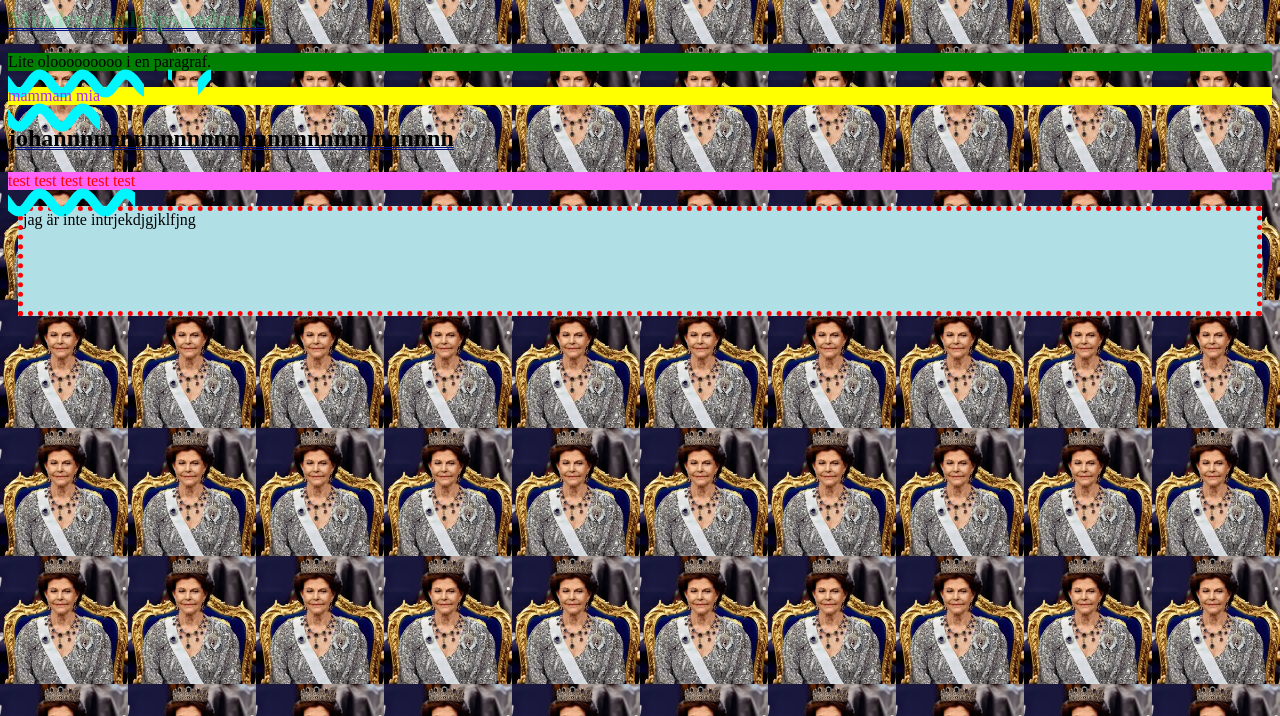
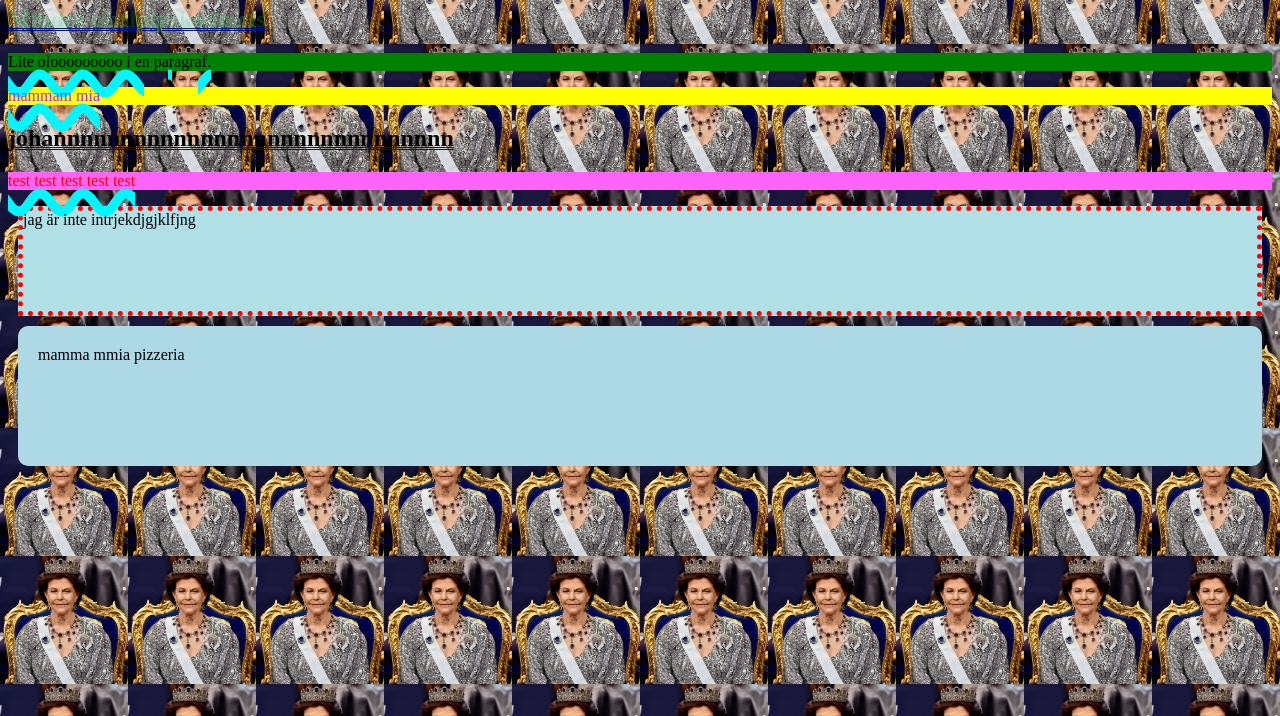
Before and after one commit to olho2008/olho2008.github.io, a plain HTML site: page css.html in a window 1280 px wide. Shown: the part 84-800 px from the top of the page. Drawn offline with Linux system fonts and the light colour scheme.

Commit message:
padding border

```diff
--- a/css.html
+++ b/css.html
@@ -20,6 +20,8 @@
 
 <div class="withmaxwidth">jag är inte intrjekdjgjklfjng</div>
 
+<div class="padding">mamma mmia pizzeria</div>
+
 
 
 
--- a/mystyle.css
+++ b/mystyle.css
@@ -61,3 +61,13 @@ div.withmaxwidth{ border-style: dotted;
 div.withjustwidth {
     width: 300px;
 }
+
+
+
+
+div.padding {
+    padding: 20px;
+    background-color: lightblue;
+    border: 0caption;
+    border-radius: 10px;
+}
```
